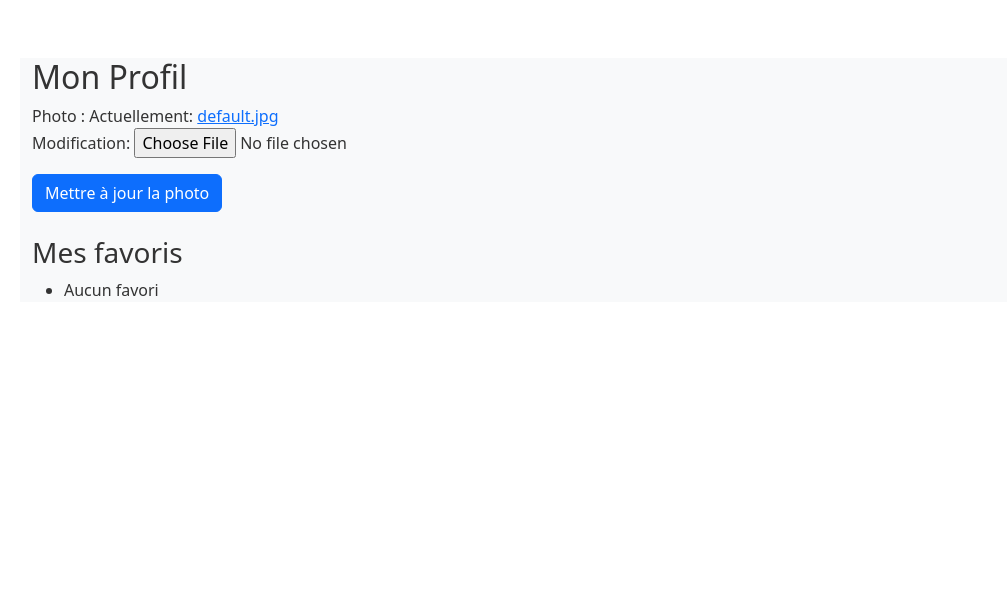
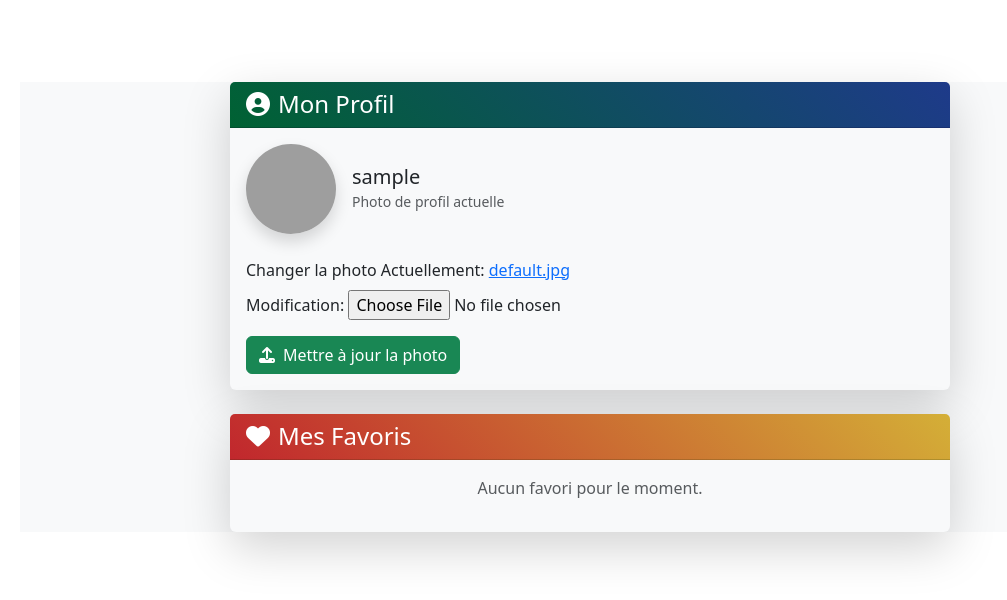
Before and after one commit to h1mza07/Digital-creativity, a Django app: page /users/profile/ in a window 1280 px wide. Shown: the part 56-656 px from the top of the page, without its empty margins (50-1057 px from the left). Run offline with Django 4.2, Linux system fonts and the light colour scheme; the visitor is signed in with stand-in values (Sample User, id 1); grey boxes are pictures that could not be loaded.

Commit message:
Improve profile page with avatar display and favorites layout

```diff
--- a/templates/users/profile.html
+++ b/templates/users/profile.html
@@ -1,22 +1,81 @@
 {% extends "base.html" %}
+{% load static %}
 
 {% block content %}
-<h2>Mon Profil</h2>
+<div class="container mt-5">
+    <div class="row justify-content-center">
+        <div class="col-md-8">
 
+            <!-- Carte Profil -->
+            <div class="card shadow-lg border-0 mb-4">
+                <div class="card-header text-white" style="background: linear-gradient(45deg, #006233, #1E3A8A);">
+                    <h4 class="mb-0">
+                        <i class="fas fa-user-circle me-2"></i>Mon Profil
+                    </h4>
+                </div>
+                <div class="card-body">
+
+                    <!-- Avatar -->
+                    <div class="d-flex align-items-center mb-4">
+                        {% if user.profile.photo %}
+                            <img src="{{ user.profile.photo.url }}"
+                                 class="rounded-circle shadow me-3"
+                                 width="90" height="90"
+                                 style="object-fit: cover;">
+                        {% else %}
+                            <img src="{% static 'images/default_avatar.png' %}"
+                                 class="rounded-circle shadow me-3"
+                                 width="90" height="90">
+                        {% endif %}
+                        <div>
+                            <h5 class="mb-0">{{ user.username }}</h5>
+                            <small class="text-muted">Photo de profil actuelle</small>
+                        </div>
+                    </div>
+
+                    <!-- Formulaire -->
                     <form method="post" enctype="multipart/form-data">
                         {% csrf_token %}
-    {{ form.as_p }}
-    <button type="submit" class="btn btn-primary">Mettre à jour la photo</button>
+                        <div class="mb-3">
+                            <label class="form-label">Changer la photo</label>
+                            {{ form.photo }}
+                        </div>
+                        <button type="submit" class="btn btn-success">
+                            <i class="fas fa-upload me-2"></i>Mettre à jour la photo
+                        </button>
                     </form>
 
-<h3 class="mt-4">Mes favoris</h3>
-<ul>
+                </div>
+            </div>
+
+            <!-- Carte Favoris -->
+            <div class="card shadow-lg border-0">
+                <div class="card-header text-white" style="background: linear-gradient(45deg, #C1272D, #D4AF37);">
+                    <h4 class="mb-0">
+                        <i class="fas fa-heart me-2"></i>Mes Favoris
+                    </h4>
+                </div>
+                <div class="card-body">
+
+                    {% if favorites %}
+                        <ul class="list-group">
                             {% for fav in favorites %}
-        <li>{{ fav.place_name }}
-            <a href="{% url 'remove_favorite' fav.id %}">Supprimer</a>
+                                <li class="list-group-item d-flex justify-content-between align-items-center">
+                                    {{ fav.place_name }}
+                                    <a href="{% url 'remove_favorite' fav.id %}" class="btn btn-sm btn-outline-danger">
+                                        <i class="fas fa-trash me-1"></i>Supprimer
+                                    </a>
                                 </li>
-    {% empty %}
-        <li>Aucun favori</li>
                             {% endfor %}
                         </ul>
+                    {% else %}
+                        <p class="text-muted text-center">Aucun favori pour le moment.</p>
+                    {% endif %}
+
+                </div>
+            </div>
+
+        </div>
+    </div>
+</div>
 {% endblock %}
```
Lines whose indentation alone changed are shown as unchanged.
